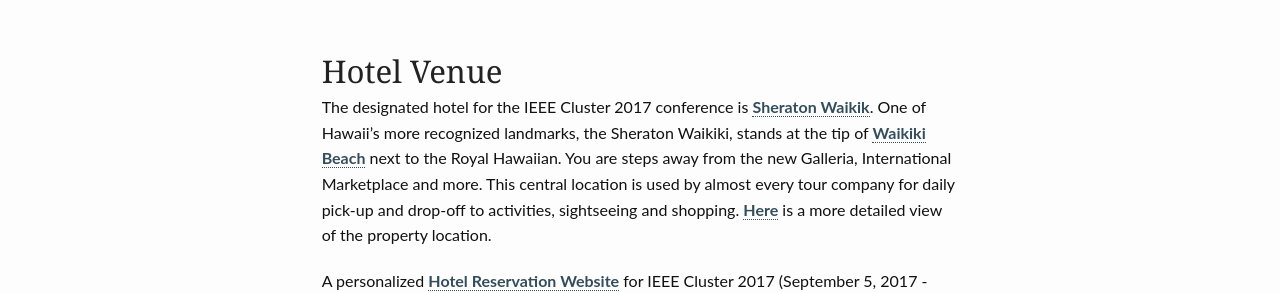
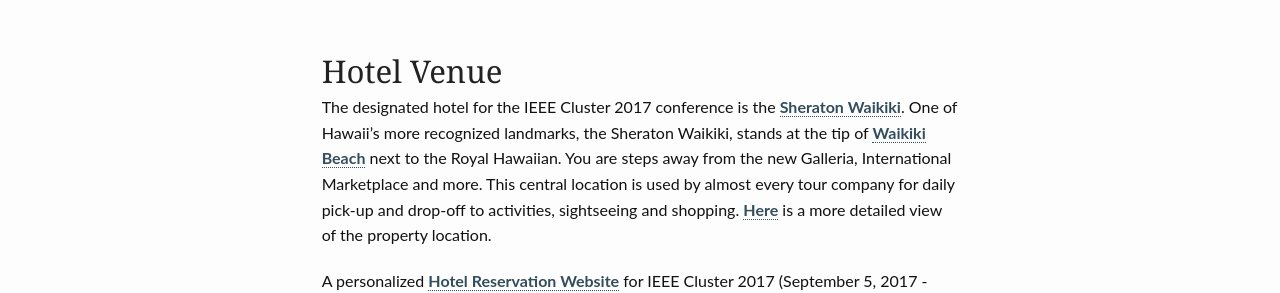
Before and after one commit to cluster17/cluster17.github.io, a Jekyll site: the page built from venue/index.md, in a window 1280 px wide. Shown: the part 786-1079 px from the top of the page. Built offline with Jekyll 4.4.1, drawn with Linux system fonts in a browser that asks for light colours.

Commit message:
Just a typo

```diff
--- a/venue/index.md
+++ b/venue/index.md
@@ -28,8 +28,8 @@ Diego, San Francisco, San Jose, Seattle-Tacoma, Seoul, Sydney and Vancouver.
 
 <h2>Hotel Venue</h2>
 
-The designated hotel for the IEEE Cluster 2017 conference is <a
-href="http://www.sheraton-waikiki.com/">Sheraton Waikik</a>. One of Hawaii's
+The designated hotel for the IEEE Cluster 2017 conference is the <a
+href="http://www.sheraton-waikiki.com/">Sheraton Waikiki</a>. One of Hawaii's
 more recognized landmarks, the Sheraton Waikiki, stands at the tip of <a
 href="http://www.sheraton-waikiki.com/images/propertymap_big.jpg">Waikiki
 Beach</a> next to the Royal Hawaiian. You are steps away from the new Galleria,
```
